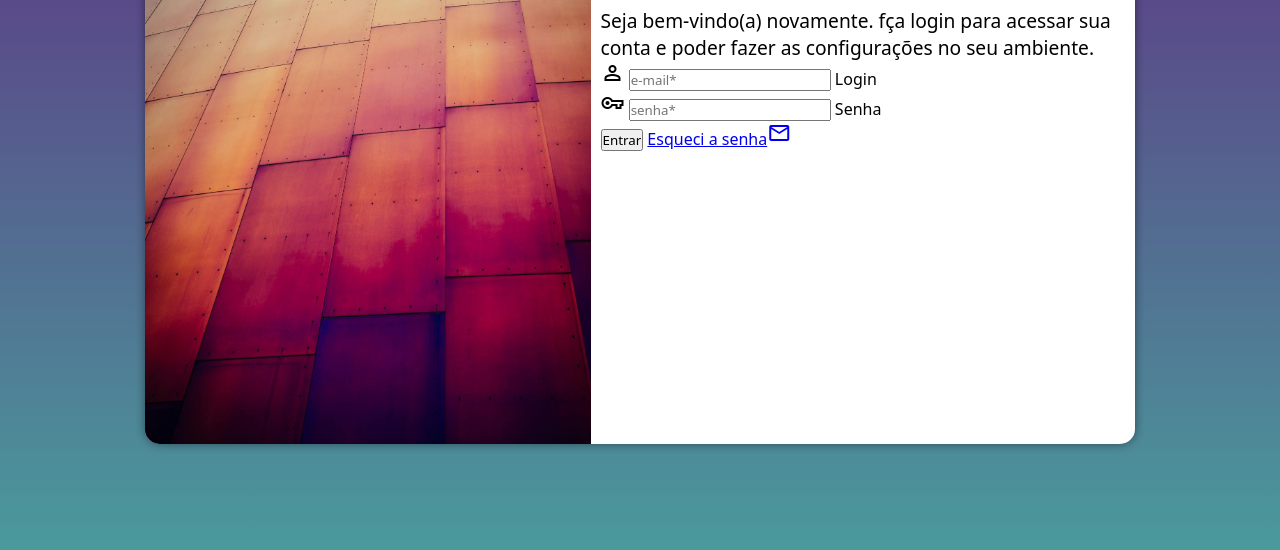
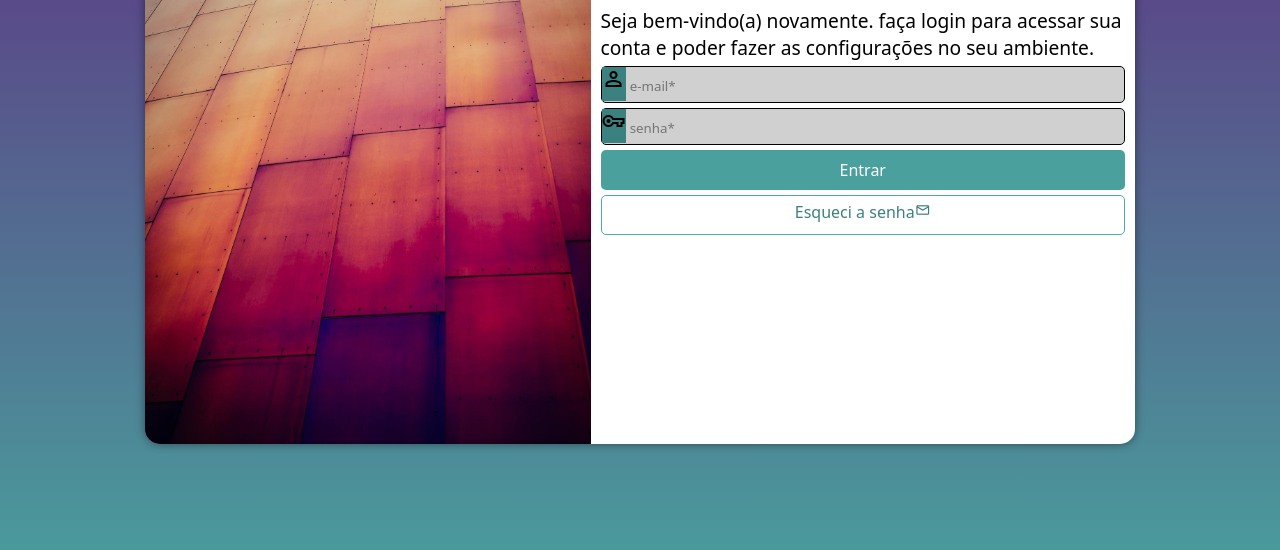
Before and after one commit to LovatoFT/projeto-login, a plain HTML site: page index.html in a window 1280 px wide. Shown: the part 206-756 px from the top of the page. Drawn offline with nearby package versions, Linux system fonts and the light colour scheme.

Commit message:
formulário editado

```diff
--- a/estilos/style.css
+++ b/estilos/style.css
@@ -62,6 +62,76 @@ div#formulario > p {
     font-size: 0.8em;
 }
 
+form > div.campo {
+    background-color: rgb(209, 208, 208);
+    width: 100%;
+    height: 40%;
+    display: block;
+    border-radius: 5px;
+    margin: 5px 0px;
+}
+form > div.campo {
+    display: block;
+    border:1px solid black;
+}
+
+div.campo > label {
+    display: none;
+}
+
+form > div > input {
+    background-color: rgb(209, 208, 208);
+    border: none;
+    margin: 4px 0px 6px 0px;
+    width: 80%;
+    height: 20px;
+}
+
+form > div > span.material-symbols-outlined {
+    background-color: #3b817f;
+    padding-bottom: 10px;
+
+}
+
+form > input[type=submit] {
+    display: block;
+    font-size: 1em;
+    width: 100%;
+    height: 40px;
+    background-color: #49a09d;
+    color: white;
+    border: none;
+    border-radius: 5px;
+    cursor: pointer;
+}
+
+form > input[type=submit]:hover {
+    background-color: #357875;
+    cursor: pointer;
+}
+
+form > a.botao {
+    display: block;
+    text-align: center;
+    font-size: 1em;
+    width: 100%;
+    height: 40px;
+    padding-top: 5px;
+    margin-top: 5px;
+    background-color: white;
+    color: #3b817f;
+    border: 1px solid #49ada9;
+    border-radius: 5px;
+    text-decoration: none;
+}
+
+form > a.botao:hover {
+    background-color: #65dad6;
+}
+form > a.botao > span {
+    font-size: 1em;
+}
+
 /*centralizar o icone do formulario
 .ico {
 
--- a/index.html
+++ b/index.html
@@ -17,7 +17,7 @@
 
             <div id="formulario">
                 <h1>Login</h1>
-                <p>Seja bem-vindo(a) novamente. fça login para acessar sua conta e poder fazer as configurações no seu ambiente.</p>
+                <p>Seja bem-vindo(a) novamente. faça login para acessar sua conta e poder fazer as configurações no seu ambiente.</p>
                 <form action="login.php" method="post" autocomplete="on">
                     <div class="campo"> <!-- dois campos, login uma div, senha outra div -->
                         <span class="material-symbols-outlined">person</span>
@@ -31,7 +31,7 @@
                         <label for="isenha">Senha</label>
                     </div>
                     <input type="submit" value="Entrar">
-                    <a href="esqueci.html">
+                    <a href="esqueci.html" class="botao">
                         Esqueci a senha<span class="material-symbols-outlined">email</span>
                     </a>
                 </form>
```
